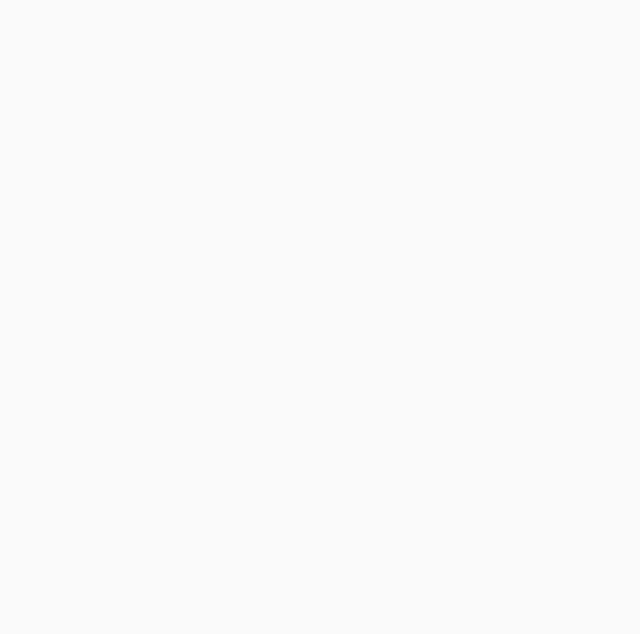
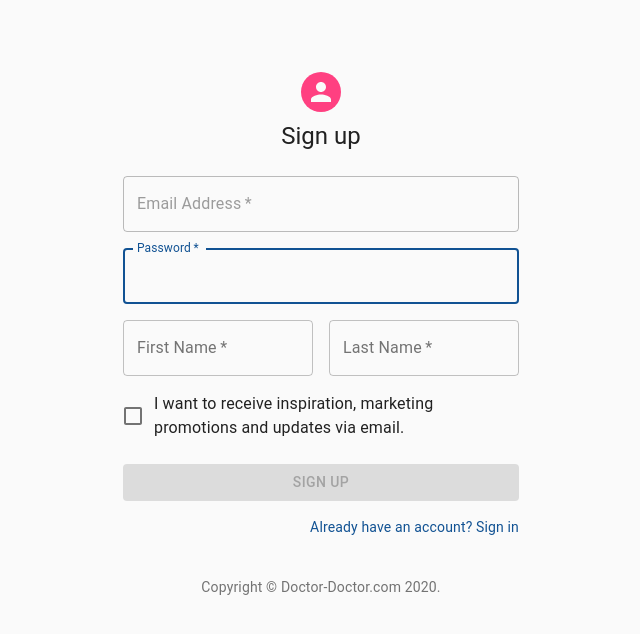
Before and after one commit to deepend-dev/doctor-doctor, a React (Create React App) app in the folder doctor-frontend/: page /complete-registration in a window 1280 px wide. Shown: the top 634 px of the page, without its empty margins (319-959 px from the left). Built offline with nearby package versions, Linux system fonts and the light colour scheme.

Commit message:
updated with complete registration form

```diff
--- a/doctor-frontend/src/App.js
+++ b/doctor-frontend/src/App.js
@@ -9,6 +9,7 @@ import Home from './components/Home/Home';
 import NavBar from './components/NavBar/Navbar';
 import Register from "./components/Login/Register";
 import Login from "./components/Login/Login";
+import CompleteRegistration from "./components/Login/CompleteRegistration"
 
 
 const theme = createMuiTheme({
@@ -37,6 +38,7 @@ function App() {
             </Route>
             <Route exact path="/register" component={Register} />
             <Route exact path="/login" component={Login} />
+            <Route exact path="/complete-registration" component={CompleteRegistration} />
           </Switch>
         </MuiThemeProvider>
       </>
--- /dev/null
+++ b/doctor-frontend/src/components/Login/CompleteRegistration.js
@@ -0,0 +1,141 @@
+import React, { useEffect, useState } from 'react';
+import { Avatar, Button, TextField, FormControlLabel, Checkbox, Link, Grid, Box, Typography, Container } from '@material-ui/core'
+
+import { auth } from '../../config/firebaseConfig';
+import { toast } from 'react-toastify';
+import { useHistory } from 'react-router-dom';
+
+import { useStyles, Copyright } from './registerStyles'
+
+const CompleteRegistration = () => {
+
+    const [Loading, setLoading] = useState(false);
+    const [Email, setEmail] = useState('');
+    const [Password, setPassword] = useState('');
+
+    const css = useStyles();
+    let history = useHistory();
+
+    useEffect(() => {
+        setEmail(window.localStorage.getItem('emailForRegistration'))
+    }, [history]);
+
+    const handleSubmit = async (e) => {
+        e.preventDefault()
+        setLoading(true)
+
+        if (!Email || !Password) {
+            toast.error('Please provide required information')
+            return
+        }
+
+        await auth.signInWithEmailLink(Email, window.location.href)
+            .then((response) => {
+                console.log(response)
+                toast.success('User Added!')
+            })
+            .catch((err) => {
+                toast.error(err.message)
+            })
+
+        setLoading(false)
+    };
+
+    return (
+        <Container component="main" maxWidth="xs">
+            <div className={css.paper}>
+                <Avatar className={css.avatar} />
+                <Typography component="h1" variant="h5">
+                    Sign up
+                </Typography>
+                <form className={css.form} onSubmit={handleSubmit}>
+                    <Grid container spacing={2}>
+                        <Grid item xs={12}>
+                            <TextField
+                                variant="outlined"
+                                required
+                                fullWidth
+                                id="email"
+                                label="Email Address"
+                                name="email"
+                                autoComplete="email"
+                                disabled
+                                type="email"
+                                value={Email}
+                            />
+                        </Grid>
+                        <Grid item xs={12}>
+                            <TextField
+                                variant="outlined"
+                                required
+                                fullWidth
+                                autoFocus
+                                name="password"
+                                label="Password"
+                                type="password"
+                                id="password"
+                                autoComplete="current-password"
+                                disabled={Loading}
+                                value={Password}
+                                onChange={(e) => setPassword(e.target.value)}
+                            />
+                        </Grid>
+                        <Grid item xs={12} sm={6}>
+                            <TextField
+                                autoComplete="fname"
+                                name="firstName"
+                                variant="outlined"
+                                required
+                                fullWidth
+                                id="firstName"
+                                label="First Name"
+                                disabled={Loading}
+                            />
+                        </Grid>
+                        <Grid item xs={12} sm={6}>
+                            <TextField
+                                variant="outlined"
+                                required
+                                fullWidth
+                                id="lastName"
+                                label="Last Name"
+                                name="lastName"
+                                autoComplete="lname"
+                                disabled={Loading}
+                            />
+                        </Grid>
+                        <Grid item xs={12}>
+                            <FormControlLabel
+                                control={<Checkbox value="allowExtraEmails" color="primary" />}
+                                label="I want to receive inspiration, marketing promotions and updates via email."
+                                disabled={Loading}
+                            />
+                        </Grid>
+                    </Grid>
+                    <Button
+                        type="submit"
+                        fullWidth
+                        variant="contained"
+                        color="secondary"
+                        className={css.submit}
+                        disabled={!Email || Loading}
+                    >
+                        Sign Up
+                    </Button>
+                    <Grid container justify="flex-end">
+                        <Grid item>
+                            <Link href="#" variant="body2">
+                                Already have an account? Sign in
+                            </Link>
+                        </Grid>
+                    </Grid>
+                </form>
+            </div>
+            <Box mt={5}>
+                <Copyright />
+            </Box>
+        </Container>
+    )
+}
+
+export default CompleteRegistration
--- a/doctor-frontend/src/components/Login/Register.js
+++ b/doctor-frontend/src/components/Login/Register.js
@@ -1,43 +1,10 @@
 import React, { useState } from 'react';
-import { Avatar, Button, TextField, FormControlLabel, Checkbox, Link, Grid, Box, Typography, makeStyles, Container } from '@material-ui/core'
+import { Avatar, Button, TextField, FormControlLabel, Checkbox, Link, Grid, Box, Typography, Container } from '@material-ui/core'
 import LockOutlinedIcon from '@material-ui/icons/LockOutlined';
 import { toast } from 'react-toastify';
 
 import { auth } from '../../config/firebaseConfig'
-
-function Copyright() {
-    return (
-        <Typography variant="body2" color="textSecondary" align="center">
-            {'Copyright © '}
-            <Link color="inherit" href="https://material-ui.com/">
-                Doctor-Doctor.com
-            </Link>
-            {' '}
-            {new Date().getFullYear()}
-            {'.'}
-        </Typography>
-    );
-}
-
-const useStyles = makeStyles((theme) => ({
-    paper: {
-        marginTop: theme.spacing(8),
-        display: 'flex',
-        flexDirection: 'column',
-        alignItems: 'center',
-    },
-    avatar: {
-        margin: theme.spacing(1),
-        backgroundColor: theme.palette.secondary.main,
-    },
-    form: {
-        width: '100%', // Fix IE 11 issue.
-        marginTop: theme.spacing(3),
-    },
-    submit: {
-        margin: theme.spacing(3, 0, 2),
-    },
-}));
+import { useStyles, Copyright } from './registerStyles'
 
 const Register = () => {
 
@@ -61,7 +28,7 @@ const Register = () => {
                 // show toast notification to user
                 console.log(result)
                 toast.success(`Confirmation email sent to ${Email}`)
-                window.localStorage.setItem('emailFormRegistration', Email)
+                window.localStorage.setItem('emailForRegistration', Email)
             })
             .catch((err) => {
                 toast.error('Encountered Error!!')
@@ -84,31 +51,6 @@ const Register = () => {
                 </Typography>
                 <form className={css.form} onSubmit={handleSubmit}>
                     <Grid container spacing={2}>
-                        {/* <Grid item xs={12} sm={6}>
-                            <TextField
-                                autoComplete="fname"
-                                name="firstName"
-                                variant="outlined"
-                                required
-                                fullWidth
-                                id="firstName"
-                                label="First Name"
-                                autoFocus
-                                disabled={Loading}
-                            />
-                        </Grid>
-                        <Grid item xs={12} sm={6}>
-                            <TextField
-                                variant="outlined"
-                                required
-                                fullWidth
-                                id="lastName"
-                                label="Last Name"
-                                name="lastName"
-                                autoComplete="lname"
-                                disabled={Loading}
-                            />
-                        </Grid> */}
                         <Grid item xs={12}>
                             <TextField
                                 variant="outlined"
@@ -124,19 +66,6 @@ const Register = () => {
                                 onChange={(e) => setEmail(e.target.value)}
                             />
                         </Grid>
-                        {/* <Grid item xs={12}>
-                            <TextField
-                                variant="outlined"
-                                required
-                                fullWidth
-                                name="password"
-                                label="Password"
-                                type="password"
-                                id="password"
-                                autoComplete="current-password"
-                                disabled={Loading}
-                            />
-                        </Grid> */}
                         <Grid item xs={12}>
                             <FormControlLabel
                                 control={<Checkbox value="allowExtraEmails" color="primary" />}
--- /dev/null
+++ b/doctor-frontend/src/components/Login/registerStyles.js
@@ -0,0 +1,35 @@
+import { Link, Typography, makeStyles } from '@material-ui/core'
+
+export const useStyles = makeStyles((theme) => ({
+    paper: {
+        marginTop: theme.spacing(8),
+        display: 'flex',
+        flexDirection: 'column',
+        alignItems: 'center',
+    },
+    avatar: {
+        margin: theme.spacing(1),
+        backgroundColor: theme.palette.secondary.main,
+    },
+    form: {
+        width: '100%', // Fix IE 11 issue.
+        marginTop: theme.spacing(3),
+    },
+    submit: {
+        margin: theme.spacing(3, 0, 2),
+    },
+}));
+
+export const Copyright = () => {
+    return (
+        <Typography variant="body2" color="textSecondary" align="center">
+            {'Copyright © '}
+            <Link color="inherit" href="https://material-ui.com/">
+                Doctor-Doctor.com
+            </Link>
+            {' '}
+            {new Date().getFullYear()}
+            {'.'}
+        </Typography>
+    );
+}
```
